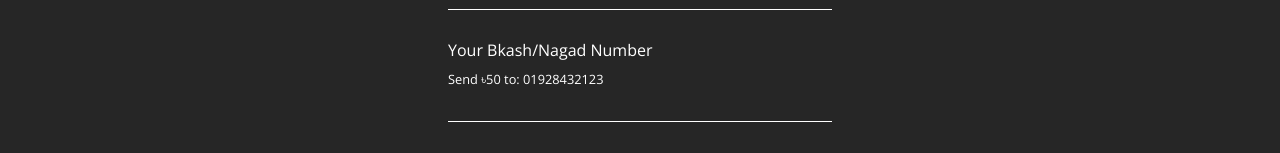
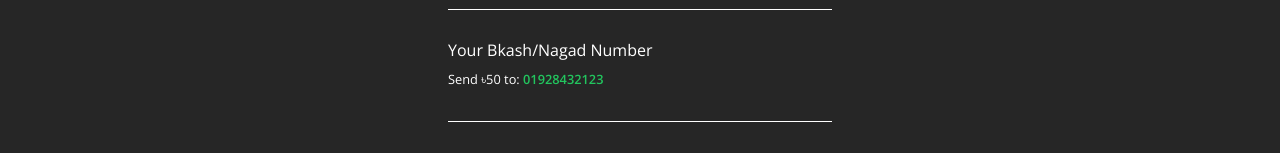
Before and after one commit to Alapottra-troj1n/jibon-dewan, a Next.js app: page /buynow in a window 1280 px wide. Shown: the part 326-479 px from the top of the page. Built offline with nearby package versions, Linux system fonts and the light colour scheme; a web font is replaced by a local one.

Commit message:
improved accesibility

```diff
--- a/pages/buynow.jsx
+++ b/pages/buynow.jsx
@@ -68,7 +68,7 @@
                     </div>
                     <div className='flex flex-col items-start xl:justify-between' >
                         <h2>Your Bkash/Nagad Number</h2>
-                        <small className='mt-2' >Send ৳50 to: 01928432123 </small>
+                        <small className='mt-2' >Send ৳50 to: <span className='text-green-500 font-semibold' >01928432123</span> </small>
                         <input type="tel" required name="number" className="border-b bg-neutral-800 border-white xl:w-96 py-1 px-2 w-full" />
                     </div>
 
```
Also changed, not shown: Now.json (added, +7 -0 lines), 1 other file (tests, documents, lock files or other folders).
